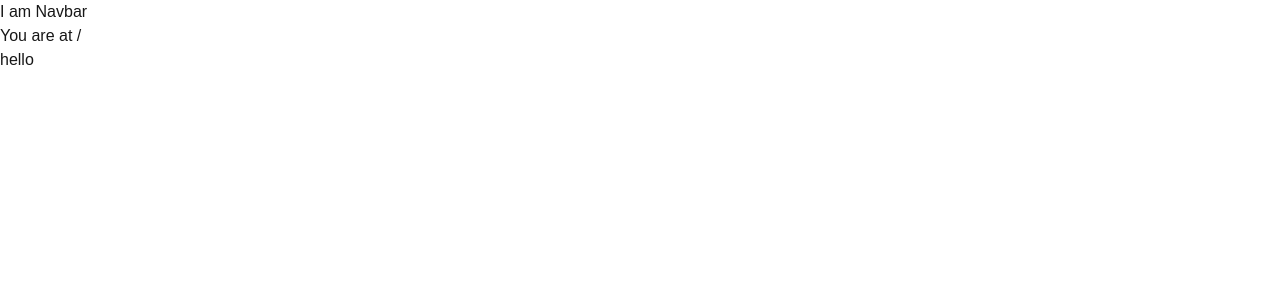
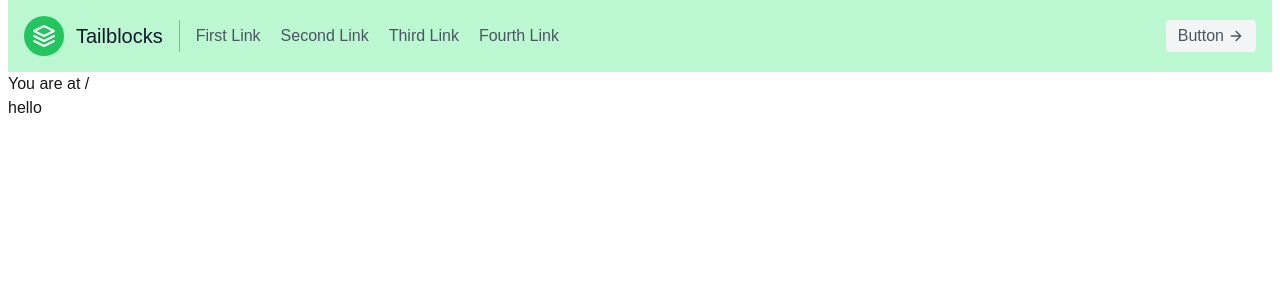
Before and after one commit to kumail-ahmad/next-navigation, a Next.js app: page / in a window 1280 px wide. Shown: the top 300 px of the page. Built offline with nearby package versions, Linux system fonts and the light colour scheme.

Commit message:
beuatified navbar

```diff
--- a/app/layout.js
+++ b/app/layout.js
@@ -21,7 +21,7 @@
   return (
     <html lang="en">
       <body
-        className={`${geistSans.variable} ${geistMono.variable} antialiased`}
+        className={`mx-2 ${geistSans.variable} ${geistMono.variable} antialiased`}
       >
         <Navbar />
         {children}
--- a/components/Navbar.js
+++ b/components/Navbar.js
@@ -4,8 +4,48 @@
 const Navbar = () => {
   const pathname = usePathname();
   return (
-    <div>
-      <div>I am Navbar</div>
+    <div >
+      <div>
+        <header class="bg-green-200 text-gray-600 body-font">
+          <div class="container mx-auto flex flex-wrap p-4 flex-col md:flex-row items-center">
+            <a class="flex title-font font-medium items-center text-gray-900 mb-4 md:mb-0">
+              <svg
+                xmlns="http://www.w3.org/2000/svg"
+                fill="none"
+                stroke="currentColor"
+                stroke-linecap="round"
+                stroke-linejoin="round"
+                stroke-width="2"
+                class="w-10 h-10 text-white p-2 bg-green-500 rounded-full"
+                viewBox="0 0 24 24"
+              >
+                <path d="M12 2L2 7l10 5 10-5-10-5zM2 17l10 5 10-5M2 12l10 5 10-5"></path>
+              </svg>
+              <span class="ml-3 text-xl">Tailblocks</span>
+            </a>
+            <nav class="md:mr-auto md:ml-4 md:py-1 md:pl-4 md:border-l md:border-gray-400	flex flex-wrap items-center text-base justify-center">
+              <a class="mr-5 hover:text-gray-900">First Link</a>
+              <a class="mr-5 hover:text-gray-900">Second Link</a>
+              <a class="mr-5 hover:text-gray-900">Third Link</a>
+              <a class="mr-5 hover:text-gray-900">Fourth Link</a>
+            </nav>
+            <button class="inline-flex items-center bg-gray-100 border-0 py-1 px-3 focus:outline-none hover:bg-gray-200 rounded text-base mt-4 md:mt-0">
+              Button
+              <svg
+                fill="none"
+                stroke="currentColor"
+                stroke-linecap="round"
+                stroke-linejoin="round"
+                stroke-width="2"
+                class="w-4 h-4 ml-1"
+                viewBox="0 0 24 24"
+              >
+                <path d="M5 12h14M12 5l7 7-7 7"></path>
+              </svg>
+            </button>
+          </div>
+        </header>
+      </div>
       <div>You are at {pathname}</div>
     </div>
   );
```
